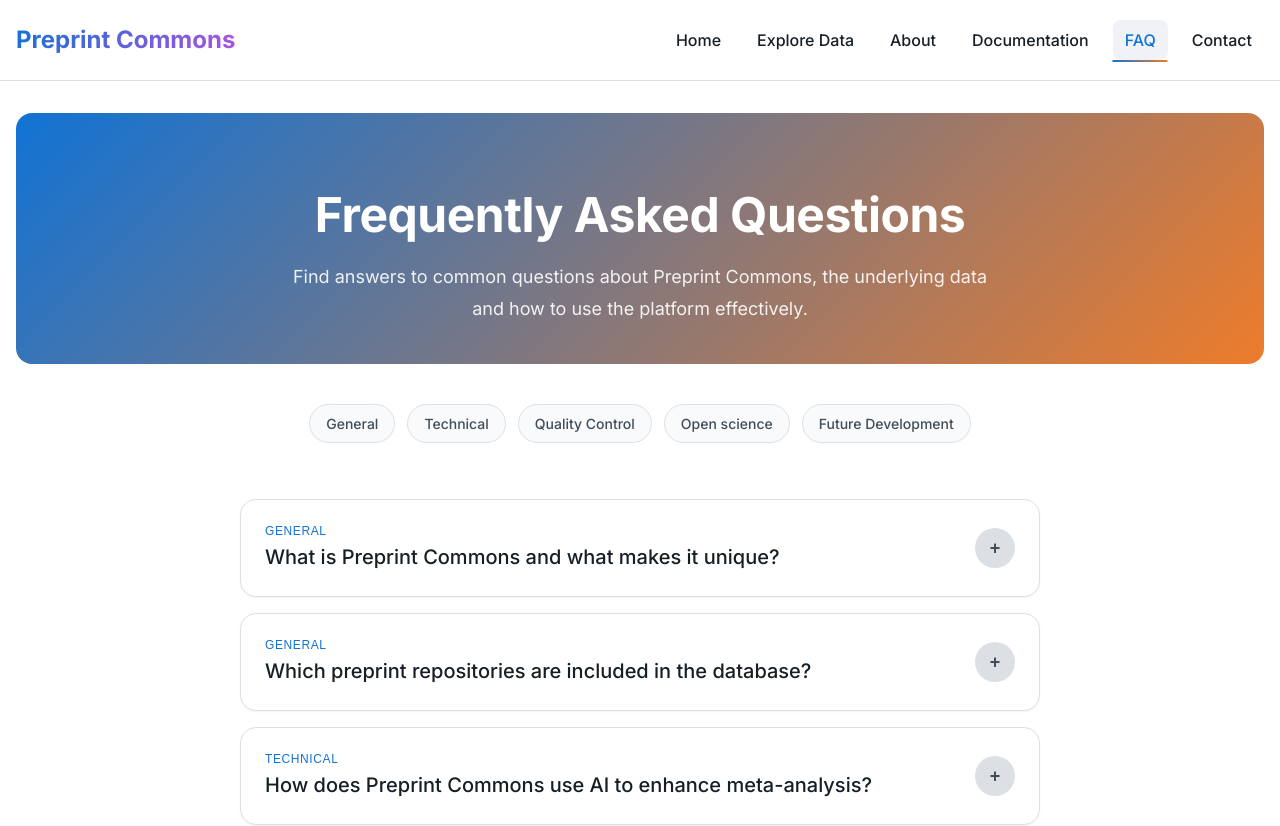
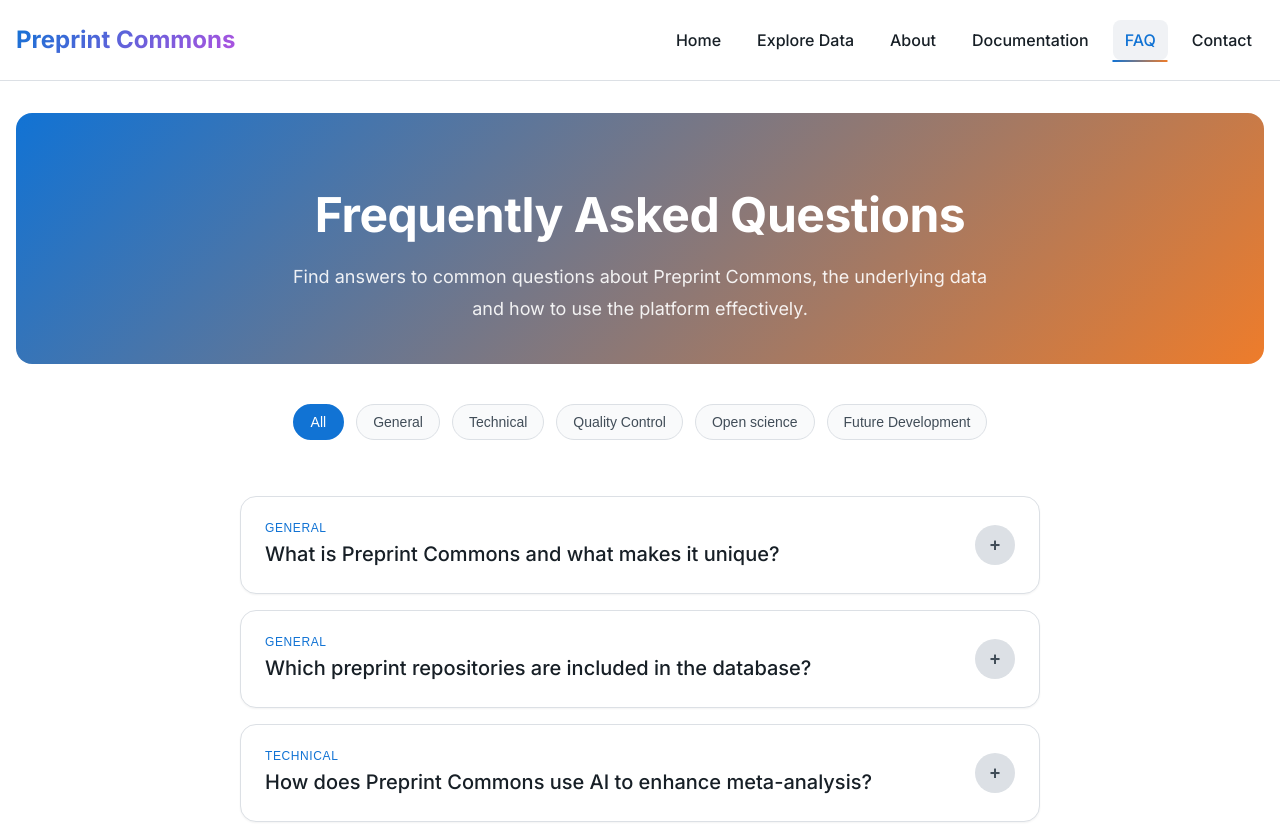
Before and after one commit to Bibhuprasadbehera/Preprint-commons, a React (Vite) app in the folder frontend/: page /faq in a window 1280 px wide. Shown: the top 826 px of the page. Built offline with nearby package versions, Linux system fonts and the light colour scheme.

Commit message:
fixed faq page

```diff
--- a/frontend/src/pages/DocumentationPage.jsx
+++ b/frontend/src/pages/DocumentationPage.jsx
@@ -684,8 +684,7 @@ const DocumentationPage = () => {
                       Jawaharlal Nehru University (JNU) and Centre for Development of Advanced Computing (C-DAC).
                     </p>
                     <div style={{ marginTop: 'var(--spacing-lg)' }}>
-                      <strong>Published Research:</strong> "Preprint Commons: A Database for Tracking Trends, Impact, and Collaboration in Open Science"
-                    </div>
+                         </div>
                   </Card.Content>
                 </Card>
 
@@ -826,22 +825,6 @@ const DocumentationPage = () => {
                         <li>Track publication lifecycles from preprint to peer review</li>
                         <li>Identify emerging research trends</li>
                         <li>Discover collaboration opportunities</li>
-                      </ul>
-                    </div>
-                    <div style={{
-                      padding: 'var(--spacing-lg)',
-                      background: 'var(--color-bg-secondary)',
-                      borderRadius: 'var(--radius-lg)',
-                      border: '1px solid var(--color-neutral-200)'
-                    }}>
-                      <h4 className="text-heading-4" style={{ marginBottom: 'var(--spacing-md)', color: 'var(--color-secondary)' }}>
-                        📖 Policymakers
-                      </h4>
-                      <ul className={styles.techList} style={{ fontSize: 'var(--font-size-sm)' }}>
-                        <li>Assess global impact of preprints on scholarly communication</li>
-                        <li>Monitor research output by country and institution</li>
-                        <li>Track open science adoption trends</li>
-                        <li>Inform research policy development</li>
                       </ul>
                     </div>
                     <div style={{
--- a/frontend/src/pages/FaqPage.jsx
+++ b/frontend/src/pages/FaqPage.jsx
@@ -4,6 +4,7 @@ import styles from '../components/layout/Layout/Layout.module.css';
 
 const FaqPage = () => {
   const [openFaq, setOpenFaq] = useState(null);
+  const [selectedCategory, setSelectedCategory] = useState('All');
 
   const toggleFaq = (index) => {
     setOpenFaq(openFaq === index ? null : index);
@@ -77,7 +78,11 @@ const FaqPage = () => {
     }
   ];
 
-  const categories = [...new Set(faqs.map(faq => faq.category))];
+  const categories = ['All', ...new Set(faqs.map(faq => faq.category))];
+
+  const filteredFaqs = selectedCategory === 'All'
+    ? faqs
+    : faqs.filter(faq => faq.category === selectedCategory);
 
   return (
     <Layout>
@@ -114,18 +119,46 @@ const FaqPage = () => {
             marginBottom: 'var(--spacing-xl)'
           }}>
             {categories.map((category, index) => (
-              <div key={category} className="animate-fadeInUp" style={{
+              <button
+                key={category}
+                className="animate-fadeInUp"
+                onClick={() => {
+                  setSelectedCategory(category);
+                  setOpenFaq(null);
+                }}
+                style={{
                   animationDelay: `${index * 0.1}s`,
-                background: 'var(--color-bg-secondary)',
+                  background: selectedCategory === category
+                    ? 'var(--color-primary)'
+                    : 'var(--color-bg-secondary)',
                   padding: 'var(--spacing-sm) var(--spacing-lg)',
                   borderRadius: 'var(--radius-full)',
-                border: '1px solid var(--color-neutral-200)',
-                color: 'var(--color-text-secondary)',
+                  border: selectedCategory === category
+                    ? '2px solid var(--color-primary)'
+                    : '1px solid var(--color-neutral-200)',
+                  color: selectedCategory === category
+                    ? 'white'
+                    : 'var(--color-text-secondary)',
                   fontSize: 'var(--font-size-sm)',
-                fontWeight: 'var(--font-weight-medium)'
-              }}>
+                  fontWeight: 'var(--font-weight-medium)',
+                  cursor: 'pointer',
+                  transition: 'all var(--transition-normal)'
+                }}
+                onMouseEnter={(e) => {
+                  if (selectedCategory !== category) {
+                    e.currentTarget.style.background = 'var(--color-primary-light)';
+                    e.currentTarget.style.borderColor = 'var(--color-primary)';
+                  }
+                }}
+                onMouseLeave={(e) => {
+                  if (selectedCategory !== category) {
+                    e.currentTarget.style.background = 'var(--color-bg-secondary)';
+                    e.currentTarget.style.borderColor = 'var(--color-neutral-200)';
+                  }
+                }}
+              >
                 {category}
-              </div>
+              </button>
             ))}
           </div>
         </div>
@@ -133,7 +166,16 @@ const FaqPage = () => {
         {/* FAQ Items */}
         <div className={`${styles.contentSection} animate-fadeInUp animate-delay-1`}>
           <div style={{ maxWidth: '800px', margin: '0 auto' }}>
-            {faqs.map((faq, index) => (
+            {filteredFaqs.length === 0 ? (
+              <div style={{
+                textAlign: 'center',
+                padding: 'var(--spacing-3xl)',
+                color: 'var(--color-text-secondary)'
+              }}>
+                <p className="text-body">No questions found in this category.</p>
+              </div>
+            ) : (
+              filteredFaqs.map((faq, index) => (
                 <div key={index} className="animate-fadeInUp" style={{
                   animationDelay: `${0.2 + index * 0.05}s`,
                   marginBottom: 'var(--spacing-lg)'
@@ -222,7 +264,8 @@ const FaqPage = () => {
                     )}
                   </div>
                 </div>
-            ))}
+              ))
+            )}
           </div>
         </div>
 
```
Lines whose indentation alone changed are shown as unchanged.
